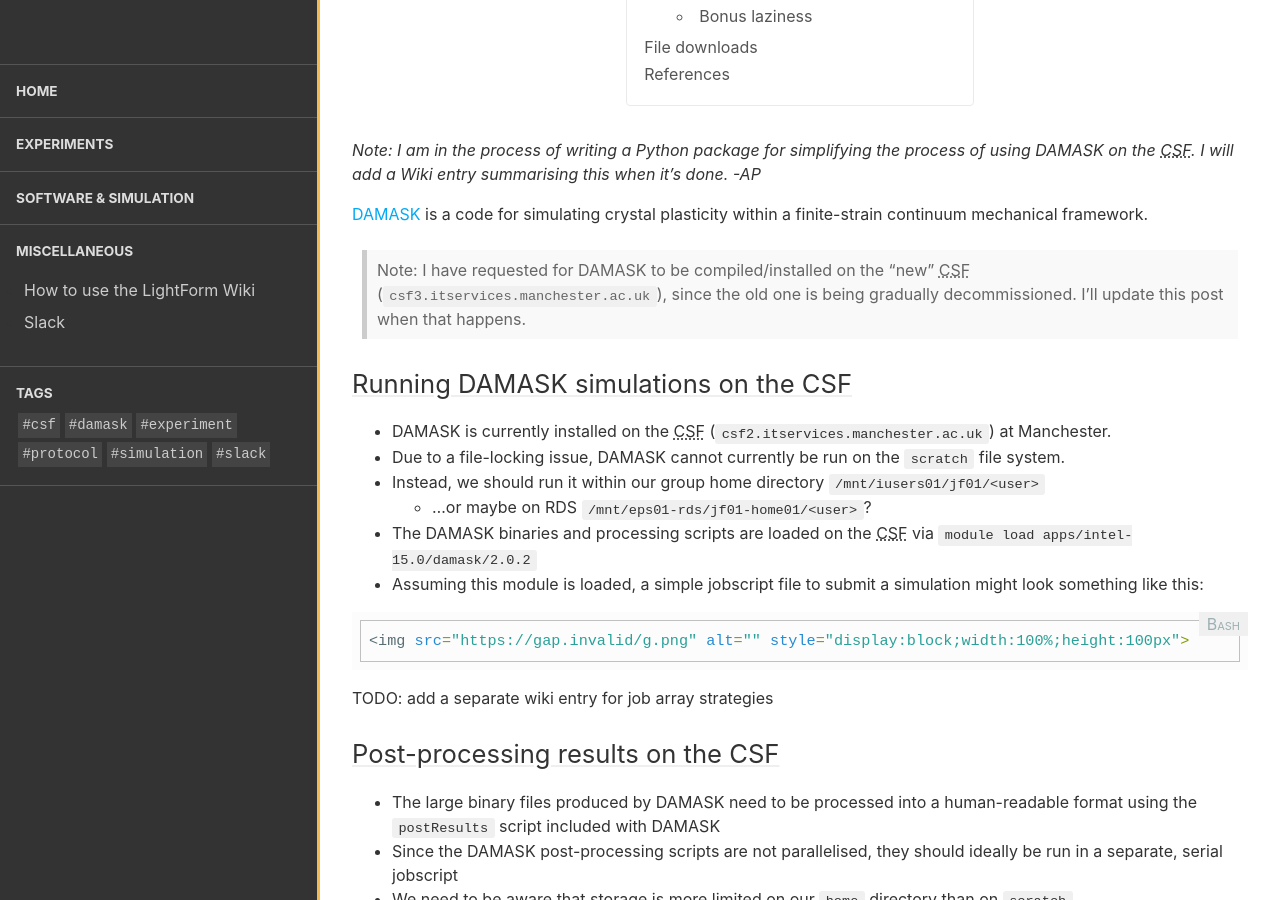
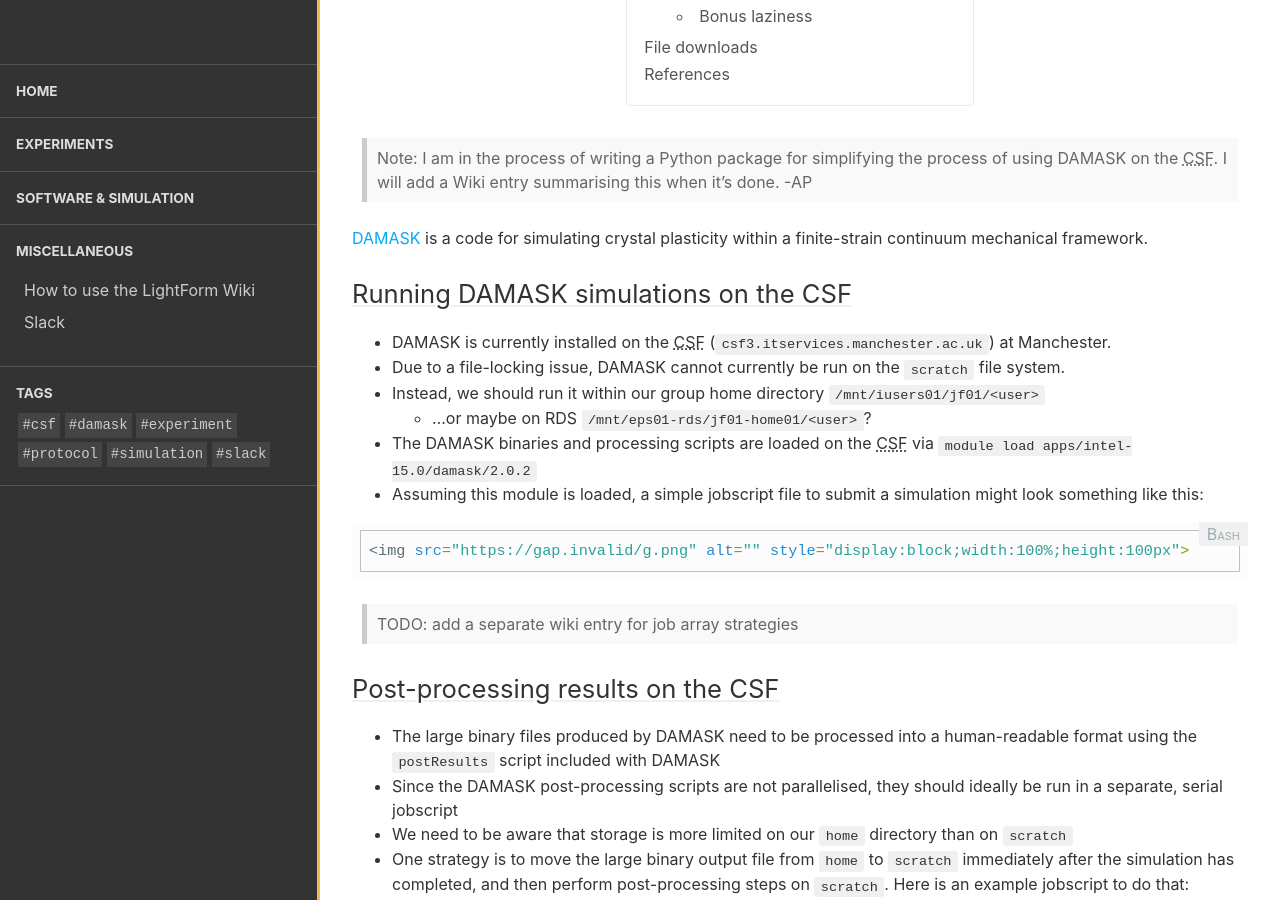
Before and after one commit to test-aplowman/test-aplowman.github.io, a Jekyll site: the page built from collections/_software_and_simulation/damask.md, in a window 1280 px wide and 900 px high, scrolled down 379 px. Built offline with Jekyll 4.4.1, drawn with Linux system fonts in a browser that asks for light colours.

Commit message:
Update damask

```diff
--- a/collections/_software_and_simulation/damask.md
+++ b/collections/_software_and_simulation/damask.md
@@ -9,14 +9,12 @@
 published: true
 ---
 
-*Note: I am in the process of writing a Python package for simplifying the process of using DAMASK on the CSF. I will add a Wiki entry summarising this when it's done. -AP*
+>Note: I am in the process of writing a Python package for simplifying the process of using DAMASK on the CSF. I will add a Wiki entry summarising this when it's done. -AP
 
 [DAMASK](https://damask.mpie.de/) is a code for simulating crystal plasticity within a finite-strain continuum mechanical framework.
 
-> Note: I have requested for DAMASK to be compiled/installed on the "new" CSF (`csf3.itservices.manchester.ac.uk`), since the old one is being gradually decommissioned. I'll update this post when that happens.
-
 ## Running DAMASK simulations on the CSF
-* DAMASK is currently installed on the CSF (`csf2.itservices.manchester.ac.uk`) at Manchester.
+* DAMASK is currently installed on the CSF (`csf3.itservices.manchester.ac.uk`) at Manchester.
 * Due to a file-locking issue, DAMASK cannot currently be run on the `scratch` file system.
 * Instead, we should run it within our group home directory `/mnt/iusers01/jf01/<user>`
   * ...or maybe on RDS `/mnt/eps01-rds/jf01-home01/<user>`?
```
Also changed, not shown: other parts of collections/_software_and_simulation/damask.md (+1 -1 lines).
